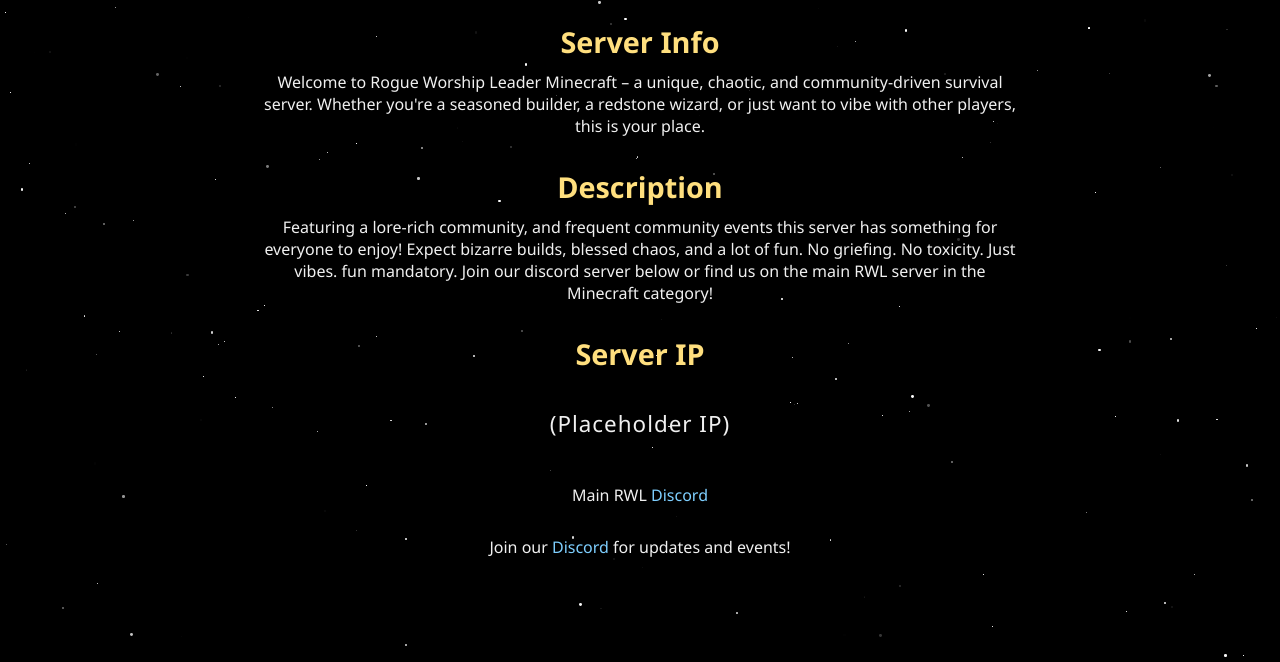
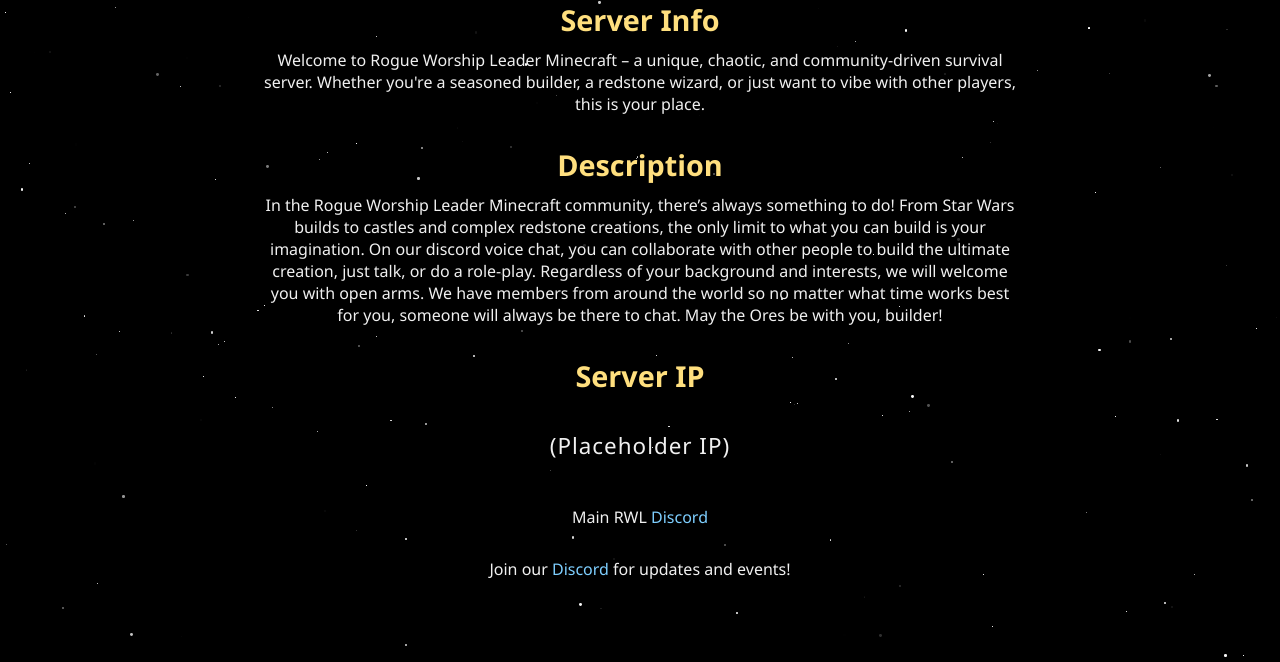
Before and after one commit to StarLance1100/StarLance1100.github.io, a plain HTML site: page index.html in a window 1280 px wide. Shown: the part 138-800 px from the top of the page. Drawn offline with Linux system fonts and the light colour scheme.

Commit message:
changed discrip

```diff
--- a/index.html
+++ b/index.html
@@ -135,8 +135,7 @@
     <div class="section">
       <h2>Description</h2>
       <p>
-        Featuring a lore-rich community, and frequent community events this server has something for everyone to enjoy! Expect bizarre builds, blessed chaos, and a lot of fun. No griefing. No toxicity. Just vibes. fun mandatory.
-        Join our discord server below or find us on the main RWL server in the Minecraft category!
+        In the Rogue Worship Leader Minecraft community, there’s always something to do! From Star Wars builds to castles and complex redstone creations, the only limit to what you can build is your imagination. On our discord voice chat, you can collaborate with other people to build the ultimate creation, just talk, or do a role-play. Regardless of your background and interests, we will welcome you with open arms. We have members from around the world so no matter what time works best for you, someone will always be there to chat. May the Ores be with you, builder!
       </p>
     </div>
 
```
